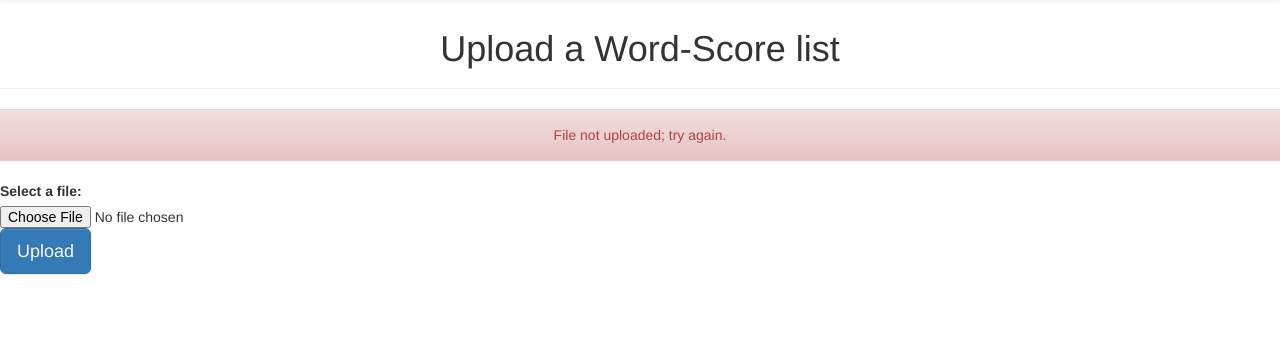
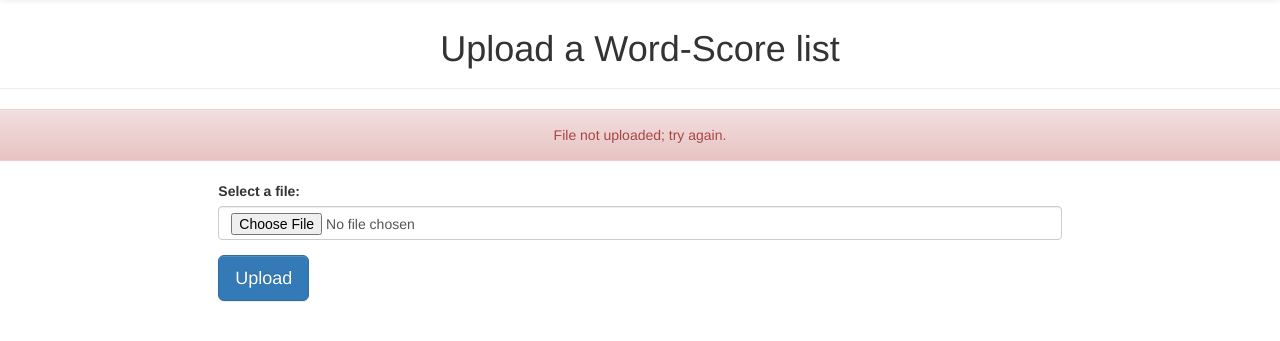
Before and after one commit to abcsds/tw, a Django app: page /dashboard/uploadWordlist/ in a window 1280 px wide. Shown: the part 51-392 px from the top of the page. Run offline with Django 3.2, Linux system fonts and the light colour scheme; style sheets or scripts are compiled from the project's sources; some libraries are stand-ins or nearby versions.

Commit message:
Updated upload views

```diff
--- a/dashboard/views.py
+++ b/dashboard/views.py
@@ -23,7 +23,6 @@ def dashboard(request):
                                 if word == obj.word:
                                     tweetScore += obj.score
                         tweet.sentiment = tweetScore
-                        overall += tweetScore
                         tweet.save()
                     except:
                         raise NameError('Twit score will be 0')
@@ -32,6 +31,8 @@ def dashboard(request):
                 tweet.delete()
     except SenTweet.DoesNotExist:
         raise Http404("No tweets found: run stream.")
+    for tweet in SenTweet.objects.all():
+        overall += tweet.sentiment
     context = {'tweets': tweets, 'overall': overall}
     return render(request, 'dashboard/dashboard.html', context)#{'tweets': SenTweet.objects.all(), 'overall':0})
 
@@ -62,7 +63,7 @@ def uploadStopwords(request):
     if request.FILES == {}:
         return render(request, 'dashboard/stopwords.html', { 'error_message' : "File not uploaded; try again."})
     for line in request.FILES['stopwords']:
-        model = WordScore(word=line)
+        model = StopWord(word=line)
         try:
             # import pdb; pdb.set_trace()
             model.validate_unique()
--- a/etc/templates/dashboard/wordlist.html
+++ b/etc/templates/dashboard/wordlist.html
@@ -57,13 +57,21 @@
             </div>
         {% endif %}
 
-        <form action="{% url 'dashboard:uploadWordlist' %}" enctype="multipart/form-data" method="POST">
-        {% csrf_token %}
+        <div class="row">
+            <div class="col-md-8 col-md-offset-2">
+                <form class="inline-form" action="{% url 'dashboard:uploadWordlist' %}" enctype="multipart/form-data" method="POST">
+                    <div class="form-group">
+                        {% csrf_token %}
 
-            <label for="list">Select a file:</label>
-            <input type="FILE" name="wordlist" id="list">
-            <input type="submit" value="Upload" class="btn btn-primary btn-lg" />
-        </form>
+                        <label for="list">Select a file:</label>
+                        <input class="form-control" type="FILE" name="wordlist" id="list">
+                    </div>
+                    <input type="submit" value="Upload" class="btn btn-primary btn-lg" />
+
+                </form>
+            </div>
+        </div>
+
 
 
     </body>
```
Also changed, not shown: etc/templates/dashboard/stopwords.html (+14 -6 lines).
